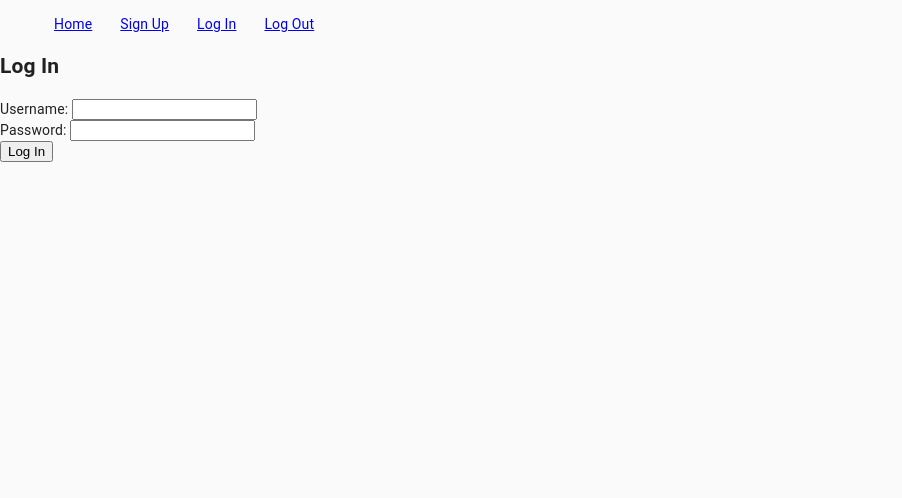
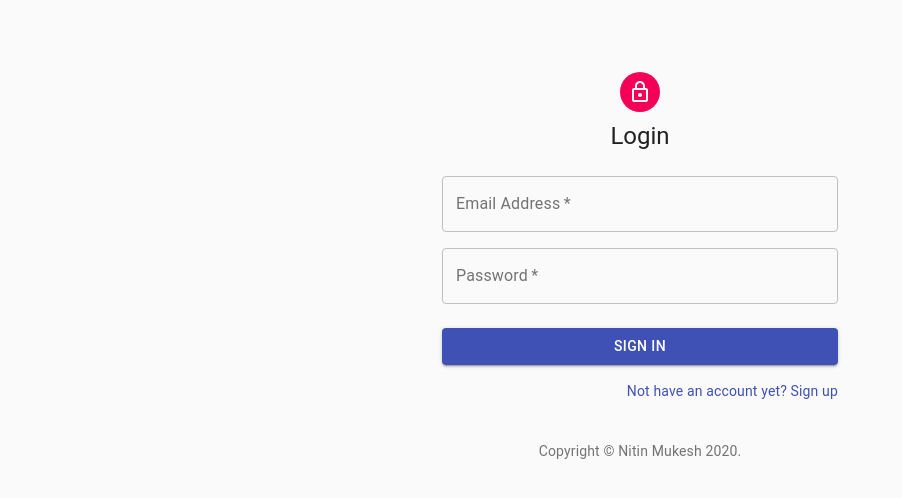
Before and after one commit to nitinmuk/agile-learning, a React (Create React App) app in the folder client/: page /login in a window 1280 px wide. Shown: the top 498 px of the page, without its empty margins (0-902 px from the left). Built offline with nearby package versions, Linux system fonts and the light colour scheme.

Commit message:
Updated Login Component And Added MessageAlert Component

```diff
--- a/client/package.json
+++ b/client/package.json
@@ -6,6 +6,7 @@
   "dependencies": {
     "@material-ui/core": "^4.11.0",
     "@material-ui/icons": "^4.9.1",
+    "@material-ui/lab": "^4.0.0-alpha.56",
     "axios": "^0.20.0",
     "react": "^16.6.3",
     "react-dom": "^16.6.3",
--- a/client/src/App.js
+++ b/client/src/App.js
@@ -2,11 +2,10 @@ import React, { useState, useRef } from 'react';
 import { Route, Switch } from 'react-router-dom';
 import "./App.css";
 import SignUp from "./Components/SignUp";
-import Home from "./Components/Home";
+import Home from "./pages/Home";
 import Login from "./Components/Login";
 import Logout from "./Components/Logout";
 import PrivateRoute from "./Components/PrivateRoute";
-import Navigation from "./Components/Navigation";
 import CssBaseLine from "@material-ui/core/CssBaseline";
 import isAuthenticated from "./utils/isAuthenticated";
 import API from "./utils/API";
@@ -14,6 +13,7 @@ import API from "./utils/API";
 const App = () => {
   const [studentUser, setStudentUser] = useState(true);
   const [isLoggedIn, setIsLoggedIn] = useState(isAuthenticated());
+  const [error, setError] = useState({ message: "", severity: "" });
   const fNameRef = useRef("");
   const lNameRef = useRef("");
   const emailRef = useRef("");
@@ -30,7 +30,8 @@ const App = () => {
       lastName: lNameRef.current.value.trim(),
       email: emailRef.current.value.trim(),
       password: passwordRef.current.value,
-      userType: studentUser ? "student" : "instructor"
+      student: studentUser,
+      instructor: !studentUser
     }
     try {
       const response = await API.signUpUser(user);
@@ -42,12 +43,35 @@ const App = () => {
       console.log("Error", error);
     }
   }
+  const handleLogin = async event => {
+    event.preventDefault();
+    event.stopPropagation();
+    try {
+      const response = await API.login({
+        email: emailRef.current.value.trim(),
+        password: passwordRef.current.value
+      });
+      if (response.status === 200) {
+        localStorage.setItem("token", response.data.token);
+        setIsLoggedIn(true);
+      }
+    } catch (error) {
+      setError({ message: "Invalid Email or password", severity: "error" });
+    }
+    finally {
+      if (emailRef.current) {
+        emailRef.current.value = "";
+      }
+      if (passwordRef.current) {
+        passwordRef.current.value = "";
+      }
+    }
+  }
   return (
     <React.Fragment>
       <CssBaseLine />
-      <Navigation />
       <Switch>
-      <Route
+        <Route
           exact path="/signup"
           render={(props =>
             <SignUp {...props}
@@ -55,10 +79,17 @@ const App = () => {
               studentUser={studentUser}
               handleSignUp={handleSignUp}
               handleStudentUser={handleStudentUser}
-              fNameRef={fNameRef} lNameRef={lNameRef} emailRef={emailRef} passwordRef={passwordRef}/>)}
+              fNameRef={fNameRef} lNameRef={lNameRef} emailRef={emailRef} passwordRef={passwordRef} />)}
+        />
+        <Route exact path="/login"
+          render={(props =>
+            <Login {...props}
+              isLoggedIn={isLoggedIn}
+              handleLogin={handleLogin}
+              emailRef={emailRef} passwordRef={passwordRef}
+              error={error} />)}
         />
         <PrivateRoute exact path="/" component={Home} />
-        <Route exact path="/login" component={Login} />
         <Route exact path="/logout" component={Logout} />
       </Switch>
     </React.Fragment>
--- a/client/src/Components/Login/index.js
+++ b/client/src/Components/Login/index.js
@@ -1,50 +1,103 @@
-import React, { useRef, useState } from 'react';
+import React from 'react';
+import Avatar from '@material-ui/core/Avatar';
+import Button from '@material-ui/core/Button';
+import TextField from '@material-ui/core/TextField';
+import Typography from '@material-ui/core/Typography';
+import Link from '@material-ui/core/Link';
+import Grid from '@material-ui/core/Grid';
+import Box from '@material-ui/core/Box';
+import LockOutlinedIcon from '@material-ui/icons/LockOutlined';
+import { makeStyles } from '@material-ui/core/styles';
+import Container from '@material-ui/core/Container';
+import Footer from "../Footer";
 import { Redirect } from "react-router-dom";
-import isAuthenticated from '../../utils/isAuthenticated';
+import MessageAlert from '../MessageAlert';
+
+const useStyles = makeStyles((theme) => ({
+    paper: {
+        marginTop: theme.spacing(8),
+        display: 'flex',
+        flexDirection: 'column',
+        alignItems: 'center',
+    },
+    avatar: {
+        margin: theme.spacing(1),
+        backgroundColor: theme.palette.secondary.main,
+    },
+    form: {
+        width: '100%', // Fix IE 11 issue.
+        marginTop: theme.spacing(3),
+    },
+    submit: {
+        margin: theme.spacing(3, 0, 2),
+    },
+}));
 
 const Login = (props) => {
-    const usernameRef = useRef();
-    const passwordRef = useRef();
-    const [isLoggedIn, setIsLoggedIn] = useState(isAuthenticated());
-
-    const handleFormSubmit = event => {
-        event.preventDefault();
-        event.stopPropagation();
-
-        const params = new URLSearchParams()
-        params.append('username', usernameRef.current.value)
-        params.append('password', passwordRef.current.value)
-
-        fetch("/api/login", {
-            method: "POST",
-            body: params
-        }).then(body => body.json())
-            .then(data => {
-                localStorage.setItem("token", data.token);
-                setIsLoggedIn(true);
-            })
-            .catch(error => console.error(error))
-    }
-
+    const classes = useStyles();
     return (
-        isLoggedIn ? <Redirect to={{ pathname: "/", state: { from: props.location } }} /> :
-            <div>
-                <h2>Log In</h2>
-                <form onSubmit={handleFormSubmit}>
-                    <div>
-                        <label>Username: </label>
-                        <input type="text" name="username" pattern=".{2,20}" ref={usernameRef} required />
-                    </div>
-                    <div>
-                        <label>Password: </label>
-                        <input type="password" name="password" ref={passwordRef} required />
-                    </div>
-                    <div>
-                        <input type="submit" value="Log In" />
-                    </div>
-                </form>
-            </div>
-    )
+        props.isLoggedIn ? <Redirect to={{ pathname: "/", state: { from: props.location } }} /> :
+            <Container component="main" maxWidth="xs">
+                <div className={classes.paper}>
+                    <Avatar className={classes.avatar}>
+                        <LockOutlinedIcon />
+                    </Avatar>
+                    <Typography component="h1" variant="h5">
+                        Login
+                    </Typography>
+                    <form className={classes.form} noValidate>
+                        <Grid container spacing={2}>
+                            <Grid item xs={12}>
+                                <TextField
+                                    variant="outlined"
+                                    required
+                                    fullWidth
+                                    id="email"
+                                    label="Email Address"
+                                    name="email"
+                                    autoComplete="email"
+                                    inputRef={props.emailRef}
+                                />
+                            </Grid>
+                            <Grid item xs={12}>
+                                <TextField
+                                    variant="outlined"
+                                    required
+                                    fullWidth
+                                    name="password"
+                                    label="Password"
+                                    type="password"
+                                    id="password"
+                                    autoComplete="current-password"
+                                    inputRef={props.passwordRef}
+                                />
+                            </Grid>
+                        </Grid>
+                        <Button
+                            type="submit"
+                            fullWidth
+                            variant="contained"
+                            color="primary"
+                            className={classes.submit}
+                            onClick={props.handleLogin}
+                        >
+                            Sign In
+                        </Button>
+                        <MessageAlert {...props.error}/>
+                        <Grid container justify="flex-end">
+                            <Grid item>
+                                <Link href="/signup" variant="body2">
+                                    Not have an account yet? Sign up
+                                </Link>
+                            </Grid>
+                        </Grid>
+                    </form>
+                </div>
+                <Box mt={5}>
+                    <Footer />
+                </Box>
+            </Container>
+    );
 }
 
 export default Login;
--- /dev/null
+++ b/client/src/Components/MessageAlert/index.js
@@ -0,0 +1,31 @@
+import React from 'react';
+import { makeStyles } from '@material-ui/core/styles';
+import Alert from '@material-ui/lab/Alert';
+
+const useStyles = makeStyles((theme) => ({
+  root: {
+    width: '100%',
+    '& > * + *': {
+      marginTop: theme.spacing(2),
+    },
+  },
+}));
+// severity could be error/warning/info/success
+const MessageAlert = ({message, severity}) => {
+  const classes = useStyles();
+  if(message !== "") {
+    return (
+        <div className={classes.root}>
+          <Alert severity={severity}>{message}</Alert>
+        </div>
+      );
+  }
+  else {
+      return (
+          <div></div>
+      );
+  }
+
+}
+
+export default MessageAlert;
--- a/client/src/utils/API.js
+++ b/client/src/utils/API.js
@@ -2,5 +2,8 @@ import axios from "axios";
 export default {
     signUpUser : function(user) {
         return axios.post("/api/signup", user);
+    },
+    login : function(userDetails) {
+        return axios.post("/api/login", userDetails);
     }
 }
```
Also changed, not shown: 1 other file (tests, documents, lock files or other folders).
